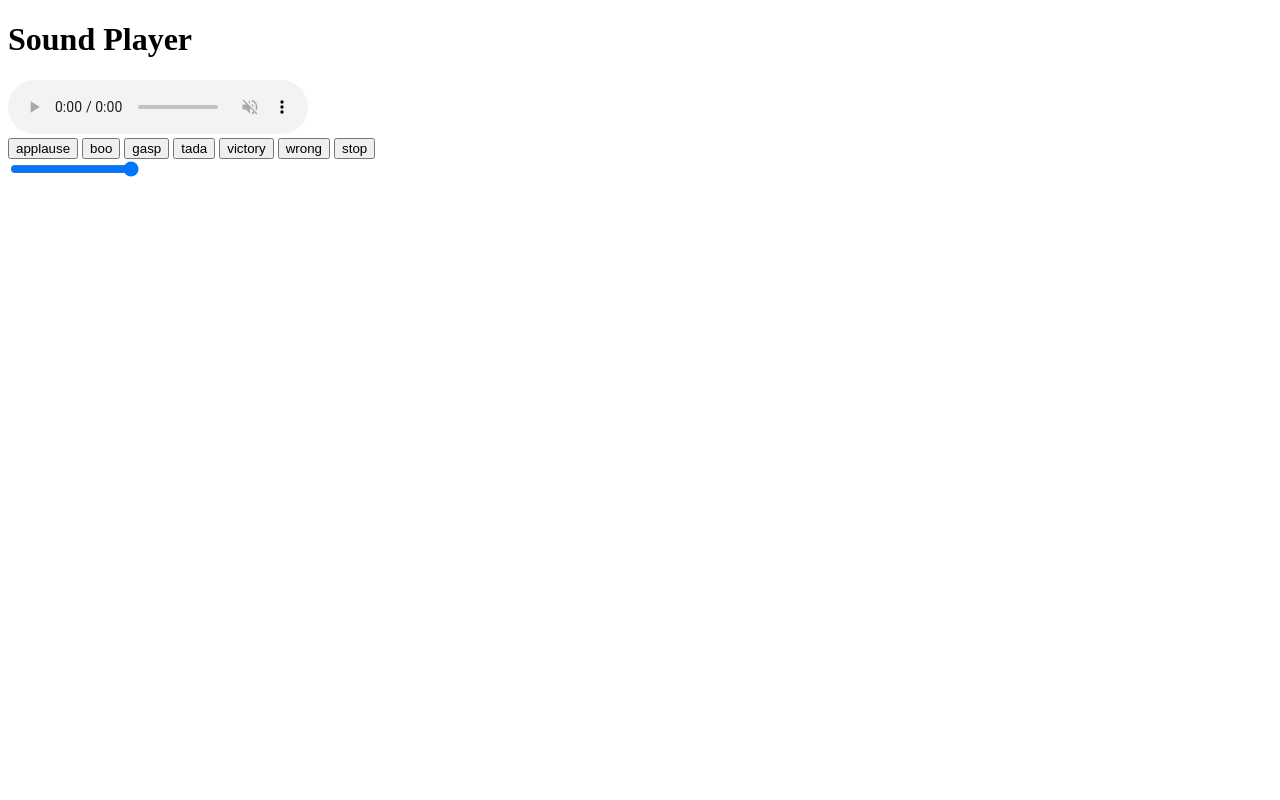
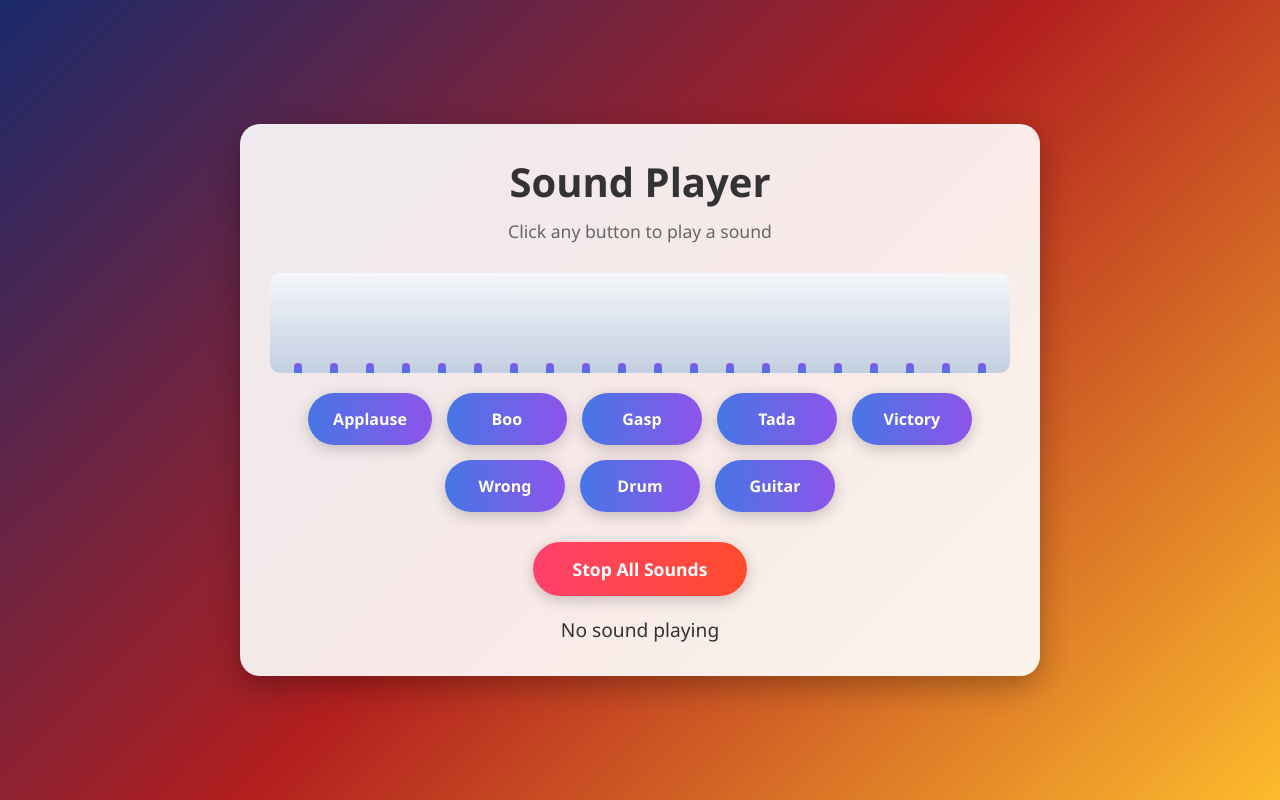
Before and after one commit to acciojob/Soundbar-himaanshusingh, a website: page main.html in a window 1280 px wide. Drawn offline with Linux system fonts and the light colour scheme.

Commit message:
created a submission

```diff
--- a/main.html
+++ b/main.html
@@ -3,28 +3,19 @@
   <head>
     <meta charset="UTF-8" />
     <meta name="viewport" content="width=device-width, initial-scale=1.0" />
+    <link rel="stylesheet" href="styles.css" />
     <title>Sound Player</title>
   </head>
   <body>
     <div class="container">
       <h1>Sound Player</h1>
-      <section class="media">
-        <audio id="preview" controls muted>
-          <source src="sounds/applause.mp3" type="audio/mpeg" />
-        </audio>
-      </section>
-      <section id="buttons">
-        <button class="btn" type="button" data-sound="applause">applause</button>
-        <button class="btn" type="button" data-sound="boo">boo</button>
-        <button class="btn" type="button" data-sound="gasp">gasp</button>
-        <button class="btn" type="button" data-sound="tada">tada</button>
-        <button class="btn" type="button" data-sound="victory">victory</button>
-        <button class="btn" type="button" data-sound="wrong">wrong</button>
-        <button class="stop" type="button">stop</button>
-      </section>
-      <div class="controls">
-        <input type="range" id="volume" min="0" max="1" step="0.01" value="1" />
+      <p class="subtitle">Click any button to play a sound</p>
+      <div class="visualizer">
+        <div class="bars" id="visualizer-bars"></div>
       </div>
+      <div id="buttons"></div>
+      <button class="btn stop">Stop All Sounds</button>
+      <div class="now-playing" id="now-playing">No sound playing</div>
     </div>
     <script src="./script.js"></script>
   </body>
--- a/script.js
+++ b/script.js
@@ -1,43 +1,125 @@
-let currentAudio = null;
-const volumeControl = document.getElementById("volume"); // Now this will find the element
-const buttons = document.querySelectorAll(".btn");
+// Sound configuration
+const sounds = [
+  { name: "Applause", file: "applause.mp3" },
+  { name: "Boo", file: "boo.mp3" },
+  { name: "Gasp", file: "gasp.mp3" },
+  { name: "Tada", file: "tada.mp3" },
+  { name: "Victory", file: "victory.mp3" },
+  { name: "Wrong", file: "wrong.mp3" },
+  { name: "Drum", file: "drum.mp3" },
+  { name: "Guitar", file: "guitar.mp3" },
+];
 
-buttons.forEach((button) => {
-  button.addEventListener("click", (e) => {
-    const soundName = e.target.textContent;
-    playSound(soundName);
-    buttons.forEach((btn) => btn.classList.remove("active"));
-    button.classList.add("active");
-  });
+// Create buttons for each sound
+const buttonsContainer = document.getElementById("buttons");
+
+sounds.forEach((sound) => {
+  const button = document.createElement("button");
+  button.className = "btn";
+  button.textContent = sound.name;
+  button.addEventListener("click", () => playSound(sound));
+  buttonsContainer.appendChild(button);
 });
 
-const stopButton = document.querySelector(".stop");
-stopButton.addEventListener("click", () => {
-  stopSound();
-  buttons.forEach((btn) => btn.classList.remove("active"));
-});
-
-function playSound(soundName) {
-  stopSound();
-  currentAudio = new Audio(`sounds/${soundName}.mp3`);
-  // The path of sound is './sounds/applause.mp3'
-  currentAudio.volume = volumeControl.value;
-  currentAudio.play();
-  currentAudio.addEventListener("ended", () => {
-    buttons.forEach((btn) => btn.classList.remove("active"));
-  });
+// Create visualizer bars
+const visualizerBars = document.getElementById("visualizer-bars");
+for (let i = 0; i < 20; i++) {
+  const bar = document.createElement("div");
+  bar.className = "bar";
+  bar.style.height = "10%";
+  visualizerBars.appendChild(bar);
 }
 
-function stopSound() {
+// Audio context for visualization
+let audioContext;
+let analyser;
+let source;
+let currentAudio = null;
+const nowPlayingElement = document.getElementById("now-playing");
+
+// Function to play a sound
+function playSound(sound) {
+  // Stop any currently playing sound
   if (currentAudio) {
     currentAudio.pause();
     currentAudio.currentTime = 0;
-    currentAudio = null;
   }
+
+  // Update now playing text
+  nowPlayingElement.textContent = `Now playing: ${sound.name}`;
+
+  // Create new audio element
+  currentAudio = new Audio(`sounds/${sound.file}`);
+
+  // Set up audio context for visualization if not already set up
+  if (!audioContext) {
+    audioContext = new (window.AudioContext || window.webkitAudioContext)();
+    analyser = audioContext.createAnalyser();
+    analyser.fftSize = 64;
+  }
+
+  // Connect audio to analyser for visualization
+  if (audioContext.state === "suspended") {
+    audioContext.resume();
+  }
+
+  source = audioContext.createMediaElementSource(currentAudio);
+  source.connect(analyser);
+  analyser.connect(audioContext.destination);
+
+  // Start visualization
+  visualize();
+
+  // Play the sound
+  currentAudio.play();
 }
 
-volumeControl.addEventListener("input", () => {
+// Function to visualize audio
+function visualize() {
+  if (!analyser) return;
+
+  const bufferLength = analyser.frequencyBinCount;
+  const dataArray = new Uint8Array(bufferLength);
+  const bars = document.querySelectorAll(".bar");
+
+  function updateVisualizer() {
+    if (!currentAudio || currentAudio.paused) return;
+
+    analyser.getByteFrequencyData(dataArray);
+
+    for (let i = 0; i < bars.length; i++) {
+      // Map the frequency data to bar heights
+      const value = dataArray[i % bufferLength];
+      const percentage = Math.min(100, (value / 255) * 100);
+      bars[i].style.height = `${percentage}%`;
+
+      // Add color variation based on frequency
+      const hue = (value / 255) * 120 + 200; // Blue to purple range
+      bars[
+        i
+      ].style.background = `linear-gradient(to top, hsl(${hue}, 70%, 50%), hsl(${
+        hue + 30
+      }, 70%, 70%))`;
+    }
+
+    requestAnimationFrame(updateVisualizer);
+  }
+
+  updateVisualizer();
+}
+
+// Stop button functionality
+document.querySelector(".stop").addEventListener("click", () => {
   if (currentAudio) {
-    currentAudio.volume = volumeControl.value;
+    currentAudio.pause();
+    currentAudio.currentTime = 0;
+    nowPlayingElement.textContent = "No sound playing";
+
+    // Reset visualizer bars
+    const bars = document.querySelectorAll(".bar");
+    bars.forEach((bar) => {
+      bar.style.height = "10%";
+      bar.style.background = "linear-gradient(to top, #4776E6, #8E54E9)";
+    });
   }
 });
--- a/styles.css
+++ b/styles.css
@@ -2,101 +2,116 @@
   margin: 0;
   padding: 0;
   box-sizing: border-box;
+  font-family: "Segoe UI", Tahoma, Geneva, Verdana, sans-serif;
 }
 
 body {
-  background-color: #a164df;
-  height: 100vh;
-  font-family: Arial, sans-serif;
+  background: linear-gradient(135deg, #1a2a6c, #b21f1f, #fdbb2d);
+  min-height: 100vh;
   display: flex;
-  flex-direction: column;
+  justify-content: center;
   align-items: center;
-  justify-content: center;
   padding: 20px;
 }
 
 .container {
-  background-color: rgba(255, 255, 255, 0.1);
-  border-radius: 15px;
-  padding: 20px;
-  box-shadow: 0 4px 15px rgba(0, 0, 0, 0.2);
+  background-color: rgba(255, 255, 255, 0.9);
+  border-radius: 20px;
+  box-shadow: 0 10px 30px rgba(0, 0, 0, 0.3);
+  width: 90%;
+  max-width: 800px;
+  padding: 30px;
+  text-align: center;
 }
 
 h1 {
-  color: white;
-  text-align: center;
+  color: #333;
+  margin-bottom: 10px;
   font-size: 2.5rem;
-  text-shadow: 2px 2px 4px rgba(0, 0, 0, 0.3);
 }
 
-.media {
-  height: 15vh;
-  display: flex;
-  justify-content: center;
-  align-items: center;
+.subtitle {
+  color: #666;
+  margin-bottom: 30px;
+  font-size: 1.1rem;
 }
 
 #buttons {
   display: flex;
+  flex-wrap: wrap;
   justify-content: center;
-  flex-wrap: wrap;
   gap: 15px;
-  padding: 20px;
+  margin-bottom: 30px;
 }
 
-.btn,
-.stop {
-  width: 120px;
-  height: 50px;
-  font-size: 18px;
+.btn {
+  background: linear-gradient(to right, #4776e6, #8e54e9);
   border: none;
-  background-color: #663399;
+  border-radius: 50px;
   color: white;
-  border-radius: 10px;
+  padding: 15px 25px;
+  font-size: 1rem;
+  font-weight: 600;
   cursor: pointer;
   transition: all 0.3s ease;
-  box-shadow: 0 4px 6px rgba(0, 0, 0, 0.2);
+  box-shadow: 0 4px 15px rgba(0, 0, 0, 0.2);
+  min-width: 120px;
 }
 
-.btn:hover,
-.stop:hover {
-  box-shadow: 0 0 10px 2px rgba(0, 0, 0, 0.5);
-  transform: scale(1.05);
-  background-color: #7b4cbb;
+.btn:hover {
+  transform: translateY(-3px);
+  box-shadow: 0 6px 20px rgba(0, 0, 0, 0.25);
+}
+
+.btn:active {
+  transform: translateY(1px);
 }
 
 .stop {
-  background-color: #e74c3c;
+  background: linear-gradient(to right, #ff416c, #ff4b2b);
+  padding: 15px 40px;
+  font-size: 1.1rem;
 }
 
-.stop:hover {
-  background-color: #c0392b;
+.visualizer {
+  height: 100px;
+  width: 100%;
+  background: linear-gradient(to bottom, #f5f7fa, #c3cfe2);
+  border-radius: 10px;
+  margin: 20px 0;
+  overflow: hidden;
+  position: relative;
 }
 
-.active {
-  background-color: #8e44ad;
-  box-shadow: 0 0 15px 3px rgba(255, 255, 255, 0.5);
+.bars {
+  display: flex;
+  justify-content: space-around;
+  align-items: flex-end;
+  height: 100%;
+  padding: 0 10px;
 }
 
-.controls {
-  display: flex;
-  justify-content: center;
-  margin-top: 20px;
+.bar {
+  width: 8px;
+  background: linear-gradient(to top, #4776e6, #8e54e9);
+  border-radius: 4px 4px 0 0;
+  transition: height 0.3s ease;
 }
 
-@media (max-width: 768px) {
-  .media {
-    flex-direction: column;
-    height: auto;
+.now-playing {
+  margin-top: 20px;
+  font-size: 1.2rem;
+  color: #333;
+  height: 30px;
+}
+
+@media (max-width: 600px) {
+  .btn {
+    min-width: 100px;
+    padding: 12px 20px;
   }
 
-  #buttons {
-    gap: 10px;
-  }
-
-  .btn,
-  .stop {
-    width: 100px;
-    font-size: 16px;
+  h1 {
+    font-size: 2rem;
   }
 }
```
